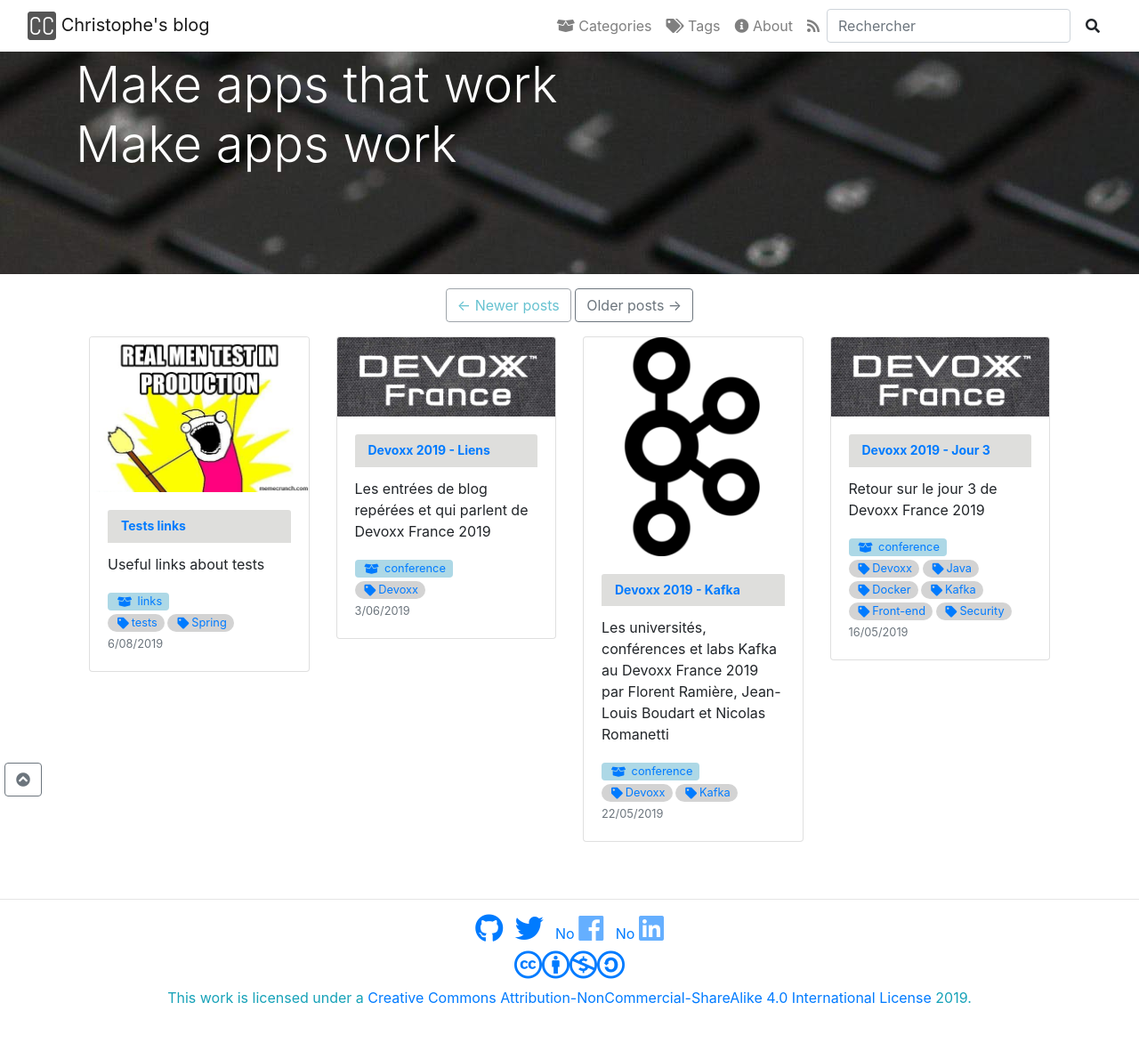
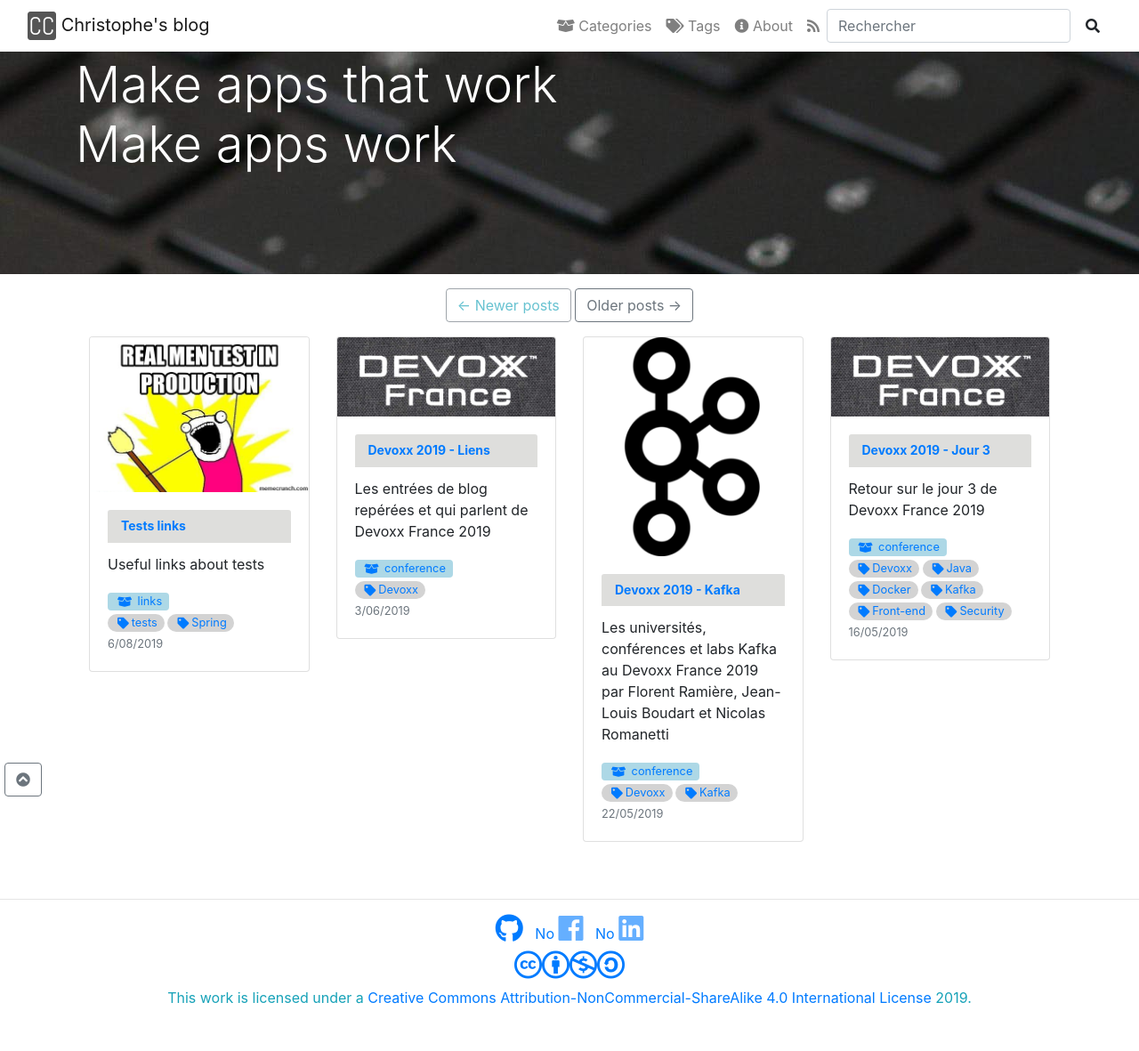
Before and after one commit to christ-off/christ-off.github.io, a Jekyll site: the page built from index.html, in a window 1280 px wide. Shown: the whole page at 89% size. Built offline with Jekyll 4.4.1, drawn with Linux system fonts in a browser that asks for light colours; the list of posts is cut into pages by our own code; comment, search, counter and statistics services are not loaded.

Commit message:
CHANGE - Remove social medias

```diff
--- a/_includes/social_links.html
+++ b/_includes/social_links.html
@@ -1,7 +1,5 @@
 <div class="social-links">
     <a target="_blank" href="https://github.com/{{ site.github_username }}"><i class="fab fa-github fa-2x"></i></a>
-    &nbsp;
-    <a target="_blank" href="https://twitter.com/{{ site.twitter_username }}"><i class="fab fa-twitter fa-2x"></i></a>
     &nbsp;
     <a target="_blank" disabled href="#">No&nbsp;<i class="gray fab fa-facebook fa-2x fa-disabled"></i></a>
     &nbsp;
```
